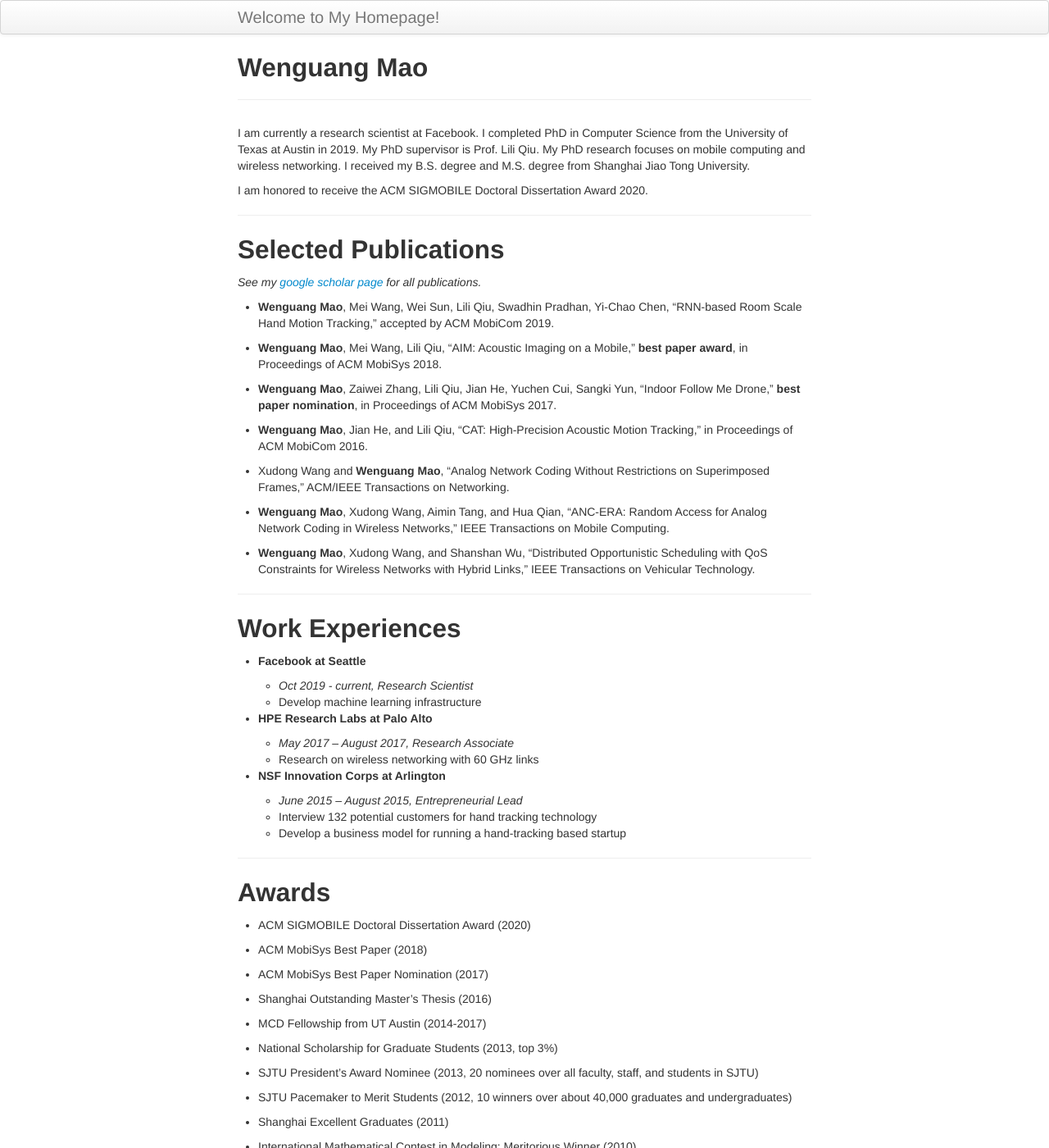
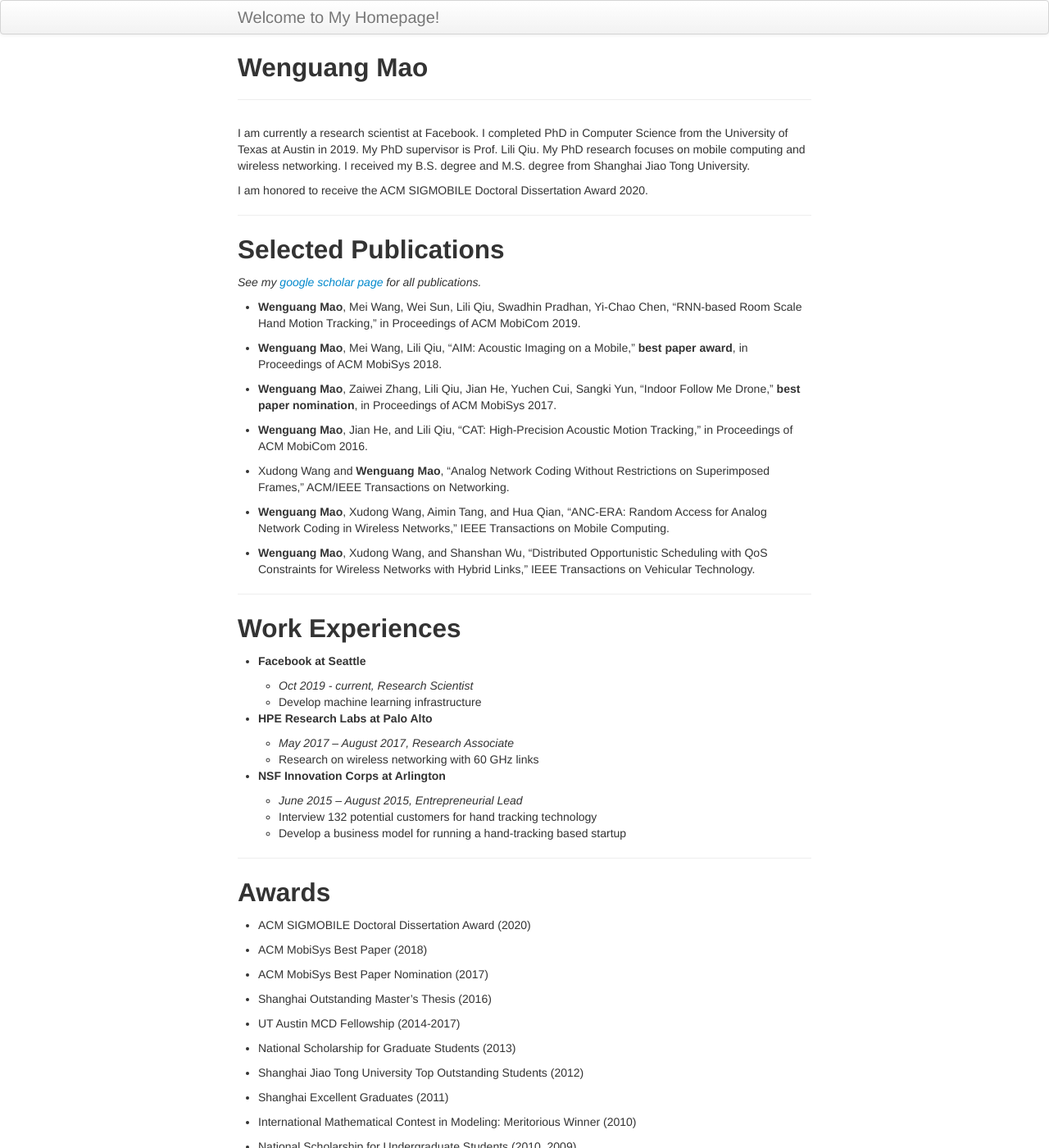
Before and after one commit to wmao533/wmao533.github.io, a Jekyll site: the page built from index.md, in a window 1280 px wide and 1400 px high. Shown: the whole window at 82% size. Built offline with Jekyll 4.4.1, drawn with Linux system fonts in a browser that asks for light colours; some of the changed text lies outside the part shown.

Commit message:
Update index.md

```diff
--- a/index.md
+++ b/index.md
@@ -13,7 +13,7 @@ I am honored to receive the ACM SIGMOBILE Doctoral Dissertation Award 2020.
 
 *See my [google scholar page](https://scholar.google.com/citations?user=_jeddYwAAAAJ&hl=en) for all publications.*
 
-- **Wenguang Mao**, Mei Wang, Wei Sun, Lili Qiu, Swadhin Pradhan, Yi-Chao Chen, “RNN-based Room Scale Hand Motion Tracking,” accepted by ACM MobiCom 2019.
+- **Wenguang Mao**, Mei Wang, Wei Sun, Lili Qiu, Swadhin Pradhan, Yi-Chao Chen, “RNN-based Room Scale Hand Motion Tracking,” in Proceedings of ACM MobiCom 2019.
 
 - **Wenguang Mao**, Mei Wang, Lili Qiu, “AIM: Acoustic Imaging on a Mobile,” **best paper award**, in Proceedings of ACM MobiSys 2018.
 
@@ -59,21 +59,17 @@ I am honored to receive the ACM SIGMOBILE Doctoral Dissertation Award 2020.
 
 - Shanghai Outstanding Master's Thesis (2016)
 
-- MCD Fellowship from UT Austin (2014-2017)
+- UT Austin MCD Fellowship (2014-2017)
 
-- National Scholarship for Graduate Students (2013, top 3%)
+- National Scholarship for Graduate Students (2013)
 
-- SJTU President’s Award Nominee (2013, 20 nominees over all faculty, staff, and students in SJTU)
-
-- SJTU Pacemaker to Merit Students (2012, 10 winners over about 40,000 graduates and undergraduates)
+- Shanghai Jiao Tong University Top Outstanding Students (2012)
 
 - Shanghai Excellent Graduates (2011)
 
 - International Mathematical Contest in Modeling: Meritorious Winner (2010)
 
-- SJTU Academic Excellence Scholarship: First Class (2010, top 1%)
-
-- National Scholarship for Undergraduate Students (2010, 2009, top 3%)
+- National Scholarship for Undergraduate Students (2010, 2009)
 
 - National High School Mathematical Contest: First Prize (2006, 2005)
 
```
